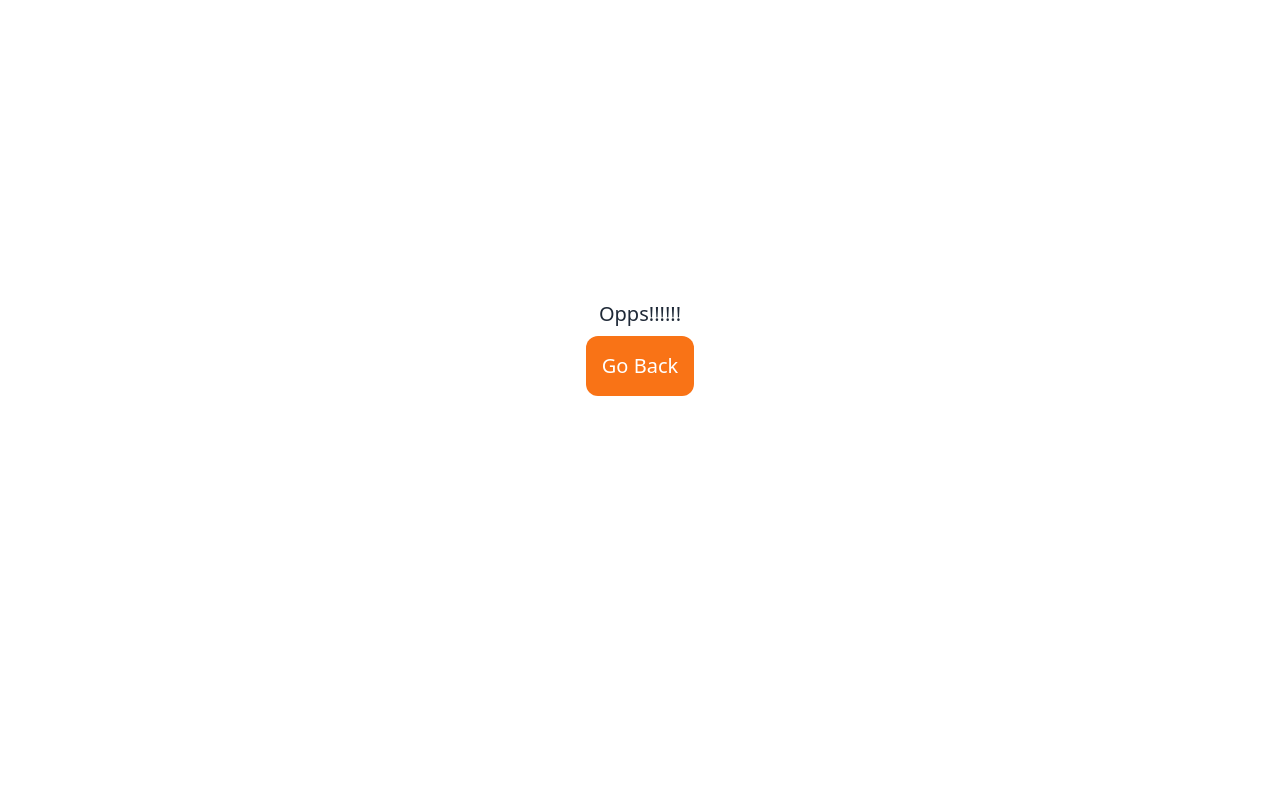
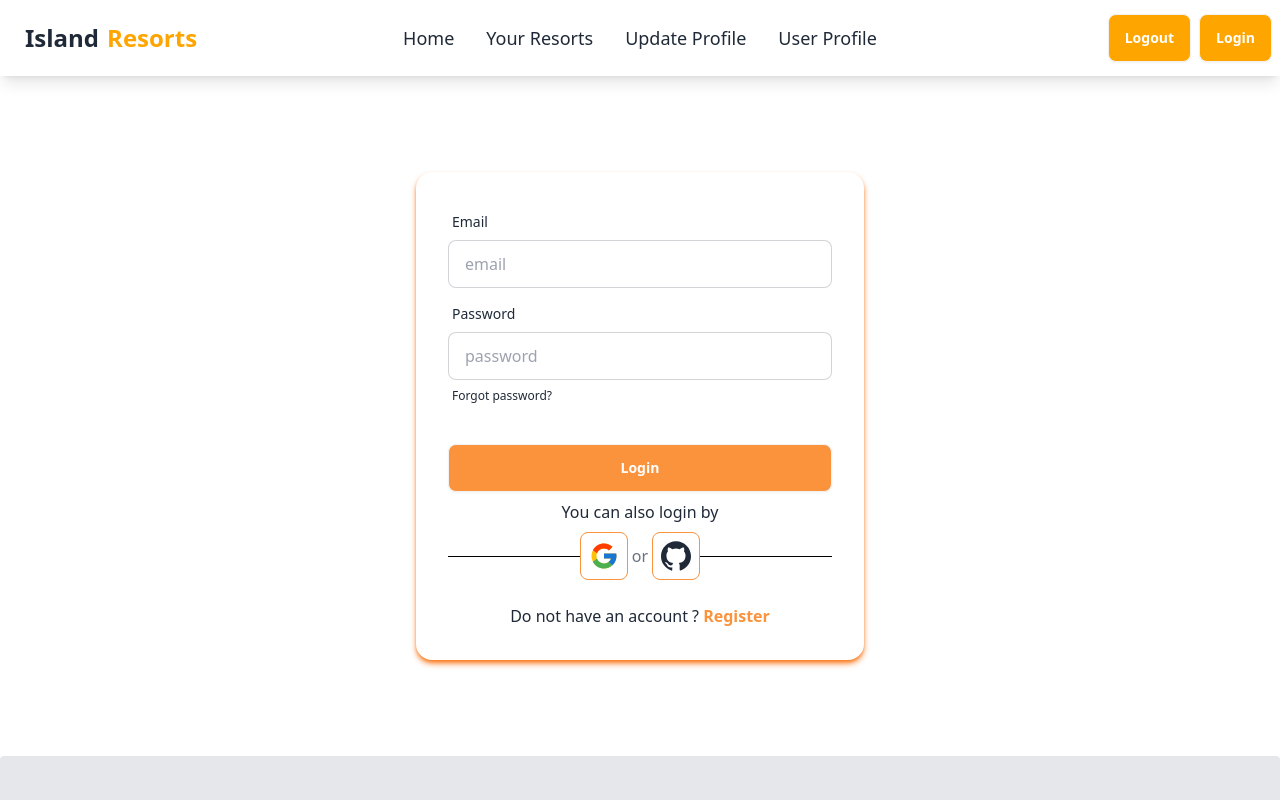
Before and after one commit to Nafisa-Tabassum-Mim/realstate, a React (Vite) app: page /login in a window 1280 px wide. Before the commit this address had no page. Shown: the top 800 px of the page. Built offline with nearby package versions, Linux system fonts and the light colour scheme.

Commit message:
login page added

```diff
--- a/package.json
+++ b/package.json
@@ -14,6 +14,7 @@
     "match-sorter": "^6.3.4",
     "react": "^18.2.0",
     "react-dom": "^18.2.0",
+    "react-icons": "^5.0.1",
     "react-router-dom": "^6.22.3",
     "sort-by": "^1.2.0",
     "swiper": "^11.1.1"
--- /dev/null
+++ b/src/components/pages/Login.jsx
@@ -0,0 +1,49 @@
+import { Link } from "react-router-dom";
+import { FcGoogle } from "react-icons/fc";
+import { SiGithub } from "react-icons/si";
+const Login = () => {
+    return (
+        <div className="flex justify-center mx-4">
+            <div className="card  w-full max-w-md shadow-md shadow-orange-500 shadow-t-2 bg-base-100 my-24 ">
+                <form className="card-body">
+                    <div className="form-control">
+                        <label className="label">
+                            <span className="label-text">Email</span>
+                        </label>
+                        <input type="email" placeholder="email" className="input input-bordered " required />
+                    </div>
+                    <div className="form-control">
+                        <label className="label">
+                            <span className="label-text">Password</span>
+                        </label>
+                        <input type="password" placeholder="password" className="input input-bordered" required />
+                        <label className="label">
+                            <a href="#" className="label-text-alt link link-hover">Forgot password?</a>
+                        </label>
+                    </div>
+                    <div className="form-control mt-6">
+                        <button className="btn bg-orange-400 text-white hover:bg-orange-400 ">Login</button>
+                    </div>
+                    <div className="text-center">
+                        You can also login by
+                    </div>
+                    <div className="flex items-center  justify-center">
+                        <div className="border-b border-black w-full"></div>
+                        <div className="flex items-center gap-1 relative z-10">
+                            <p className="border border-orange-400 rounded-lg p-2 text-[30px]"><FcGoogle /></p>
+                            <p className="text-gray-500">or</p>
+                            <p className="border border-orange-400 rounded-lg p-2 text-[30px]"><SiGithub /></p>
+                        </div>
+                        <div className="border-b border-black w-full"></div>
+                    </div>
+                    <p className="text-center mt-4">Do not have an account ? <Link className="text-orange-400 font-bold" to="/register">Register</Link> </p>
+
+                </form>
+
+            </div >
+        </div>
+
+    );
+};
+
+export default Login;
--- /dev/null
+++ b/src/components/pages/Register.jsx
@@ -0,0 +1,45 @@
+import { Link } from "react-router-dom";
+
+
+const Register = () => {
+    return (
+        <div className="flex justify-center mx-4">
+            <div className="card  w-full max-w-md shadow-md shadow-orange-500 shadow-t-2 bg-base-100 my-24 ">
+                <form className="card-body">
+                    <div className="form-control">
+                        <label className="label">
+                            <span className="label-text">Name</span>
+                        </label>
+                        <input type="text" required name="name" placeholder="Name" className="input input-bordered" />
+                    </div>
+                    <div className="form-control">
+                        <label className="label">
+                            <span className="label-text">Photo URL</span>
+                        </label>
+                        <input type="text" required name="photo" placeholder="Photo URL" className="input input-bordered" />
+                    </div>
+                    <div className="form-control">
+                        <label className="label">
+                            <span className="label-text">Email</span>
+                        </label>
+                        <input type="email" placeholder="email" className="input input-bordered " required />
+                    </div>
+                    <div className="form-control">
+                        <label className="label">
+                            <span className="label-text">Password</span>
+                        </label>
+                        <input type="password" placeholder="password" className="input input-bordered" required />
+                    </div>
+                    <div className="form-control mt-6">
+                        <button className="btn bg-orange-400 text-white hover:bg-orange-400 ">Register</button>
+                    </div>
+                    <p className="text-center mt-4">Already have an account ? <Link className="text-orange-400 font-bold" to="/login">Login</Link> </p>
+
+                </form>
+
+            </div >
+        </div>
+    );
+};
+
+export default Register;
--- a/src/components/shared/Navbar.jsx
+++ b/src/components/shared/Navbar.jsx
@@ -29,7 +29,7 @@ const Navbar = () => {
             </div>
             <div className="navbar-end">
                 <a className="btn bg-[#FFA500] text-white mr-2">Logout</a>
-                <a className="btn bg-[#FFA500] text-white">Login</a>
+                <Link to='/login' className="btn bg-[#FFA500] text-white">Login</Link>
             </div>
         </div>
     );
```
Also changed, not shown: src/main.jsx (+10 -0 lines), 1 other file (tests, documents, lock files or other folders).
